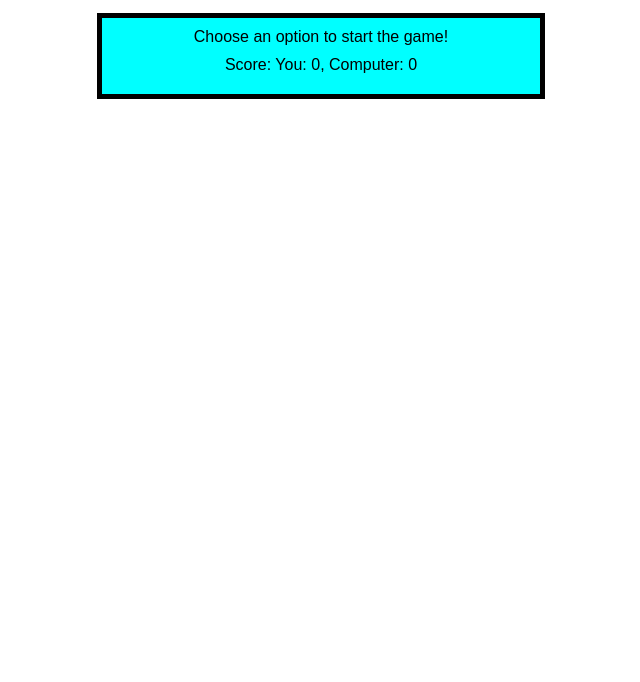
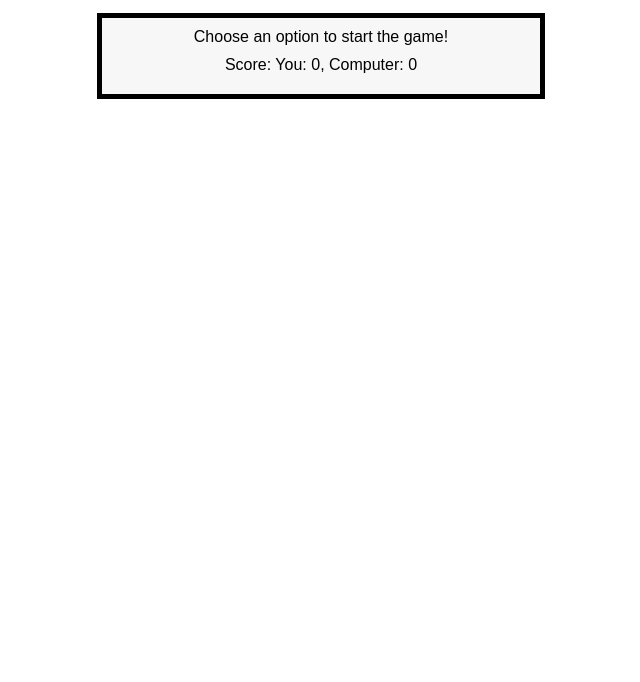
Before and after one commit to aditya-anande/rock-paper-scissors, a plain HTML site: page index.html in a window 1280 px wide. Shown: the part 118-800 px from the top of the page, without its empty margins (319-959 px from the left). Drawn offline with Linux system fonts and the light colour scheme.

Commit message:
changed color of result box

```diff
--- a/styles.css
+++ b/styles.css
@@ -48,7 +48,7 @@ h1 {
 }
 
 .result-text {
-    background-color: aqua;
+    background-color: rgb(247, 247, 247);
     border: 5px solid #000;
     width: 50%;
     padding: 10px;
```
